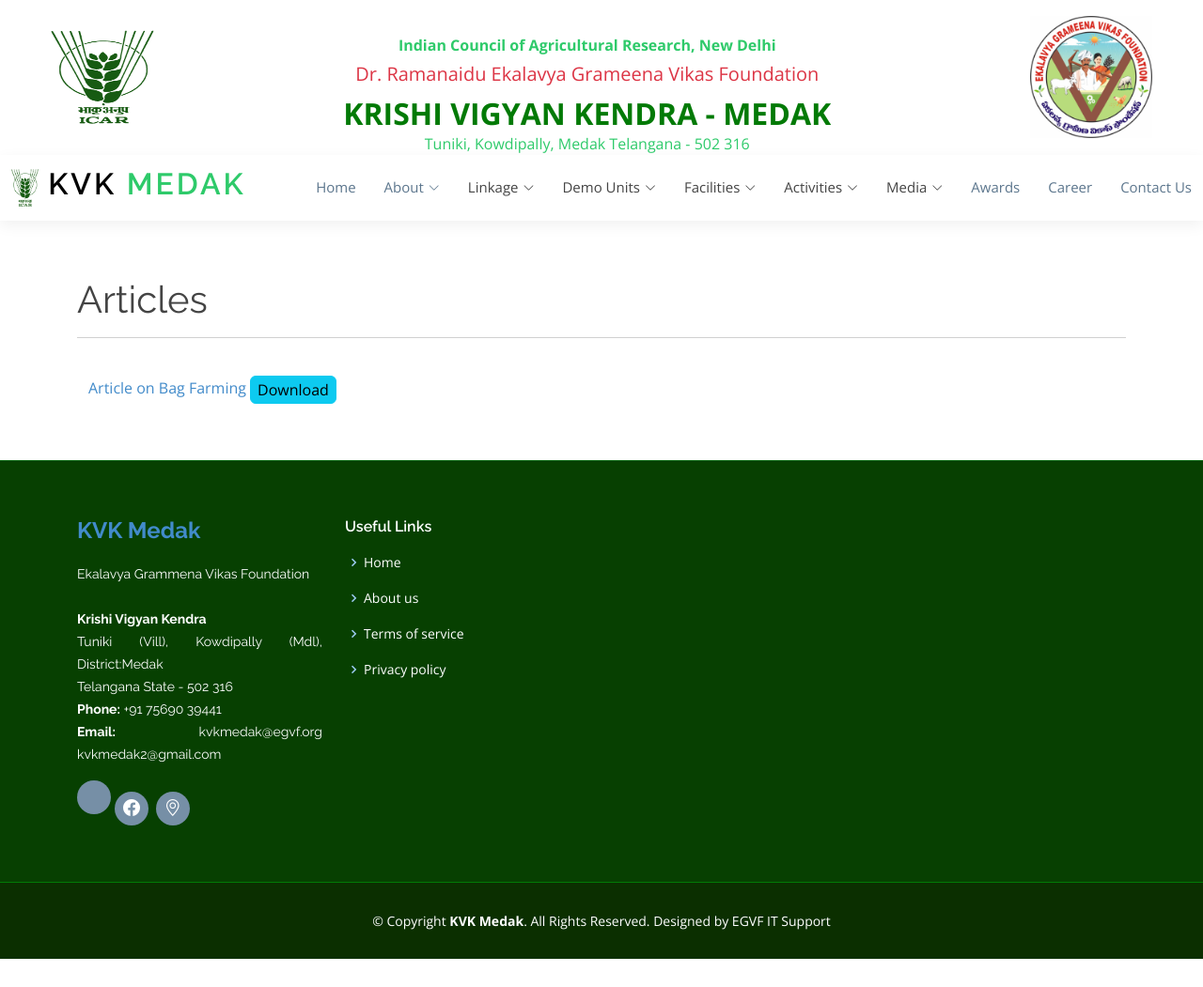
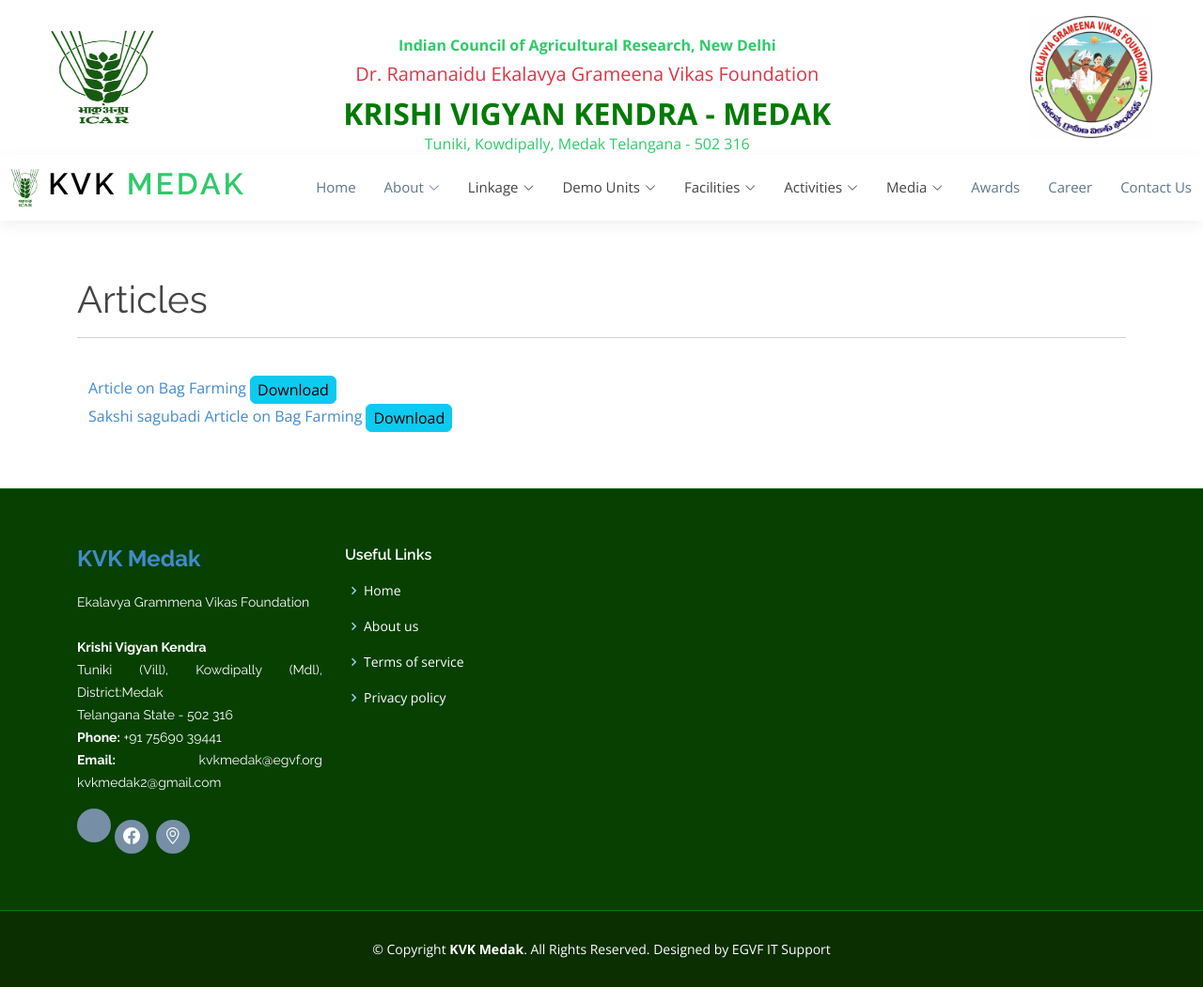
Before and after one commit to kvkmedak/kvkmedak.github.io, a Jekyll site: the page built from Articles.html, in a window 1280 px wide. Shown: the whole page at 94% size. Built offline with Jekyll 4.4.1, drawn with Linux system fonts in a browser that asks for light colours; nearby versions of some CDN libraries; library files that are not in the unit come from our copies; before the commit the page ends 1021 px from its top, so only the background shows below that.

Commit message:
Update Articles.html

```diff
--- a/Articles.html
+++ b/Articles.html
@@ -22,12 +22,23 @@
 
                          <div class="col-lg-12">
                                 <span>
-                                    <a href="Article on BagFarming.pdf" target="_blank">
+                                    <a href="/assests/Articles/Article on BagFarming.pdf" target="_blank">
                                         Article on Bag Farming
                                     <div class="btn btn-info" style="padding: 2px 7px;">Download
                                     </div>
                                 </span>
                         </div>
+
+                          <div class="col-lg-12">
+                                <span>
+                                    <a href="/assests/Articles/Bag farming Sakshi sagubadi.pdf" target="_blank">
+                                       Sakshi sagubadi Article on Bag Farming
+                                    <div class="btn btn-info" style="padding: 2px 7px;">Download
+                                    </div>
+                                </span>
+                        </div>
+
+
                      </div>
             </div>
         </div>
```
